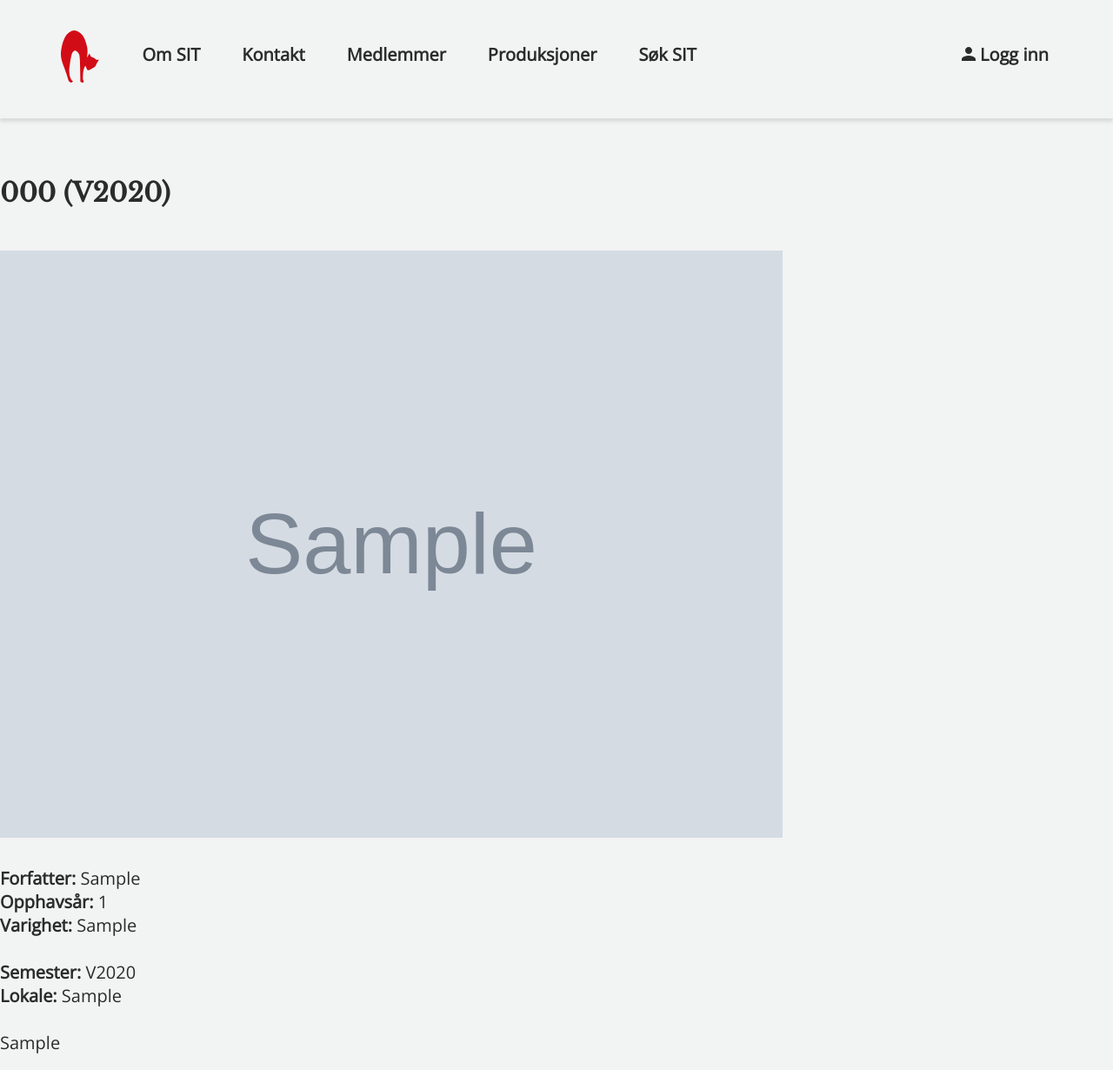
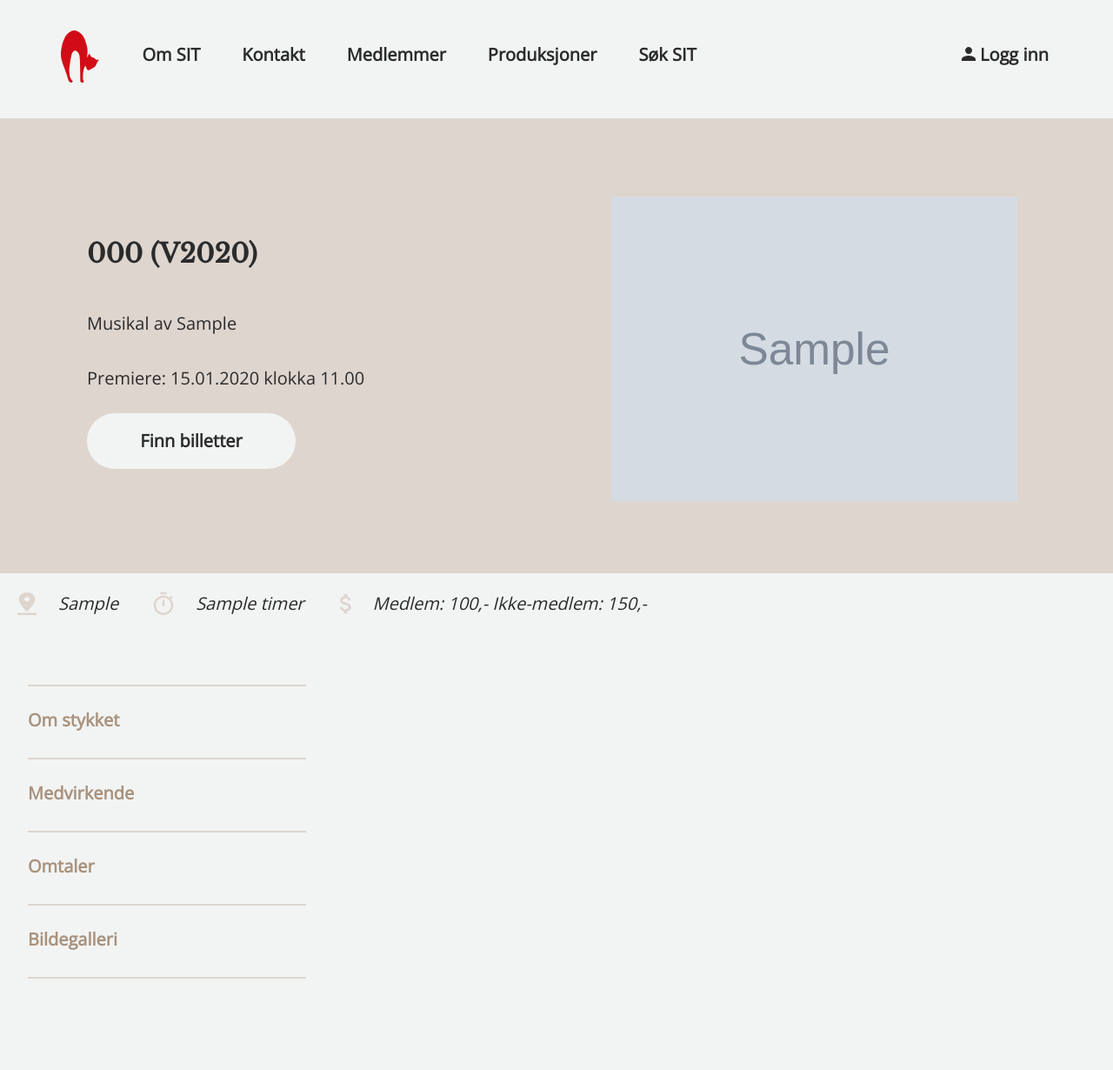
Before and after one commit to Studentersamfundets-Interne-Teater/sit-web, a Django app: page /produksjon/1/ in a window 1280 px wide. Shown: the top 1230 px of the page at 87% size. After the commit the page ends 1125 px from the top, so only its background shows below. Run offline with Django 3.2, Linux system fonts and the light colour scheme; tables that the repository leaves empty hold one stand-in row (values such as "Sample post"); grey boxes marked "Sample" are stand-in pictures.

Commit message:
Finished mobile view, but still working on desktop view

```diff
--- /dev/null
+++ b/SITnett/graphics/collapsible.js
@@ -0,0 +1,14 @@
+var coll = document.getElementsByClassName("production-categories");
+var i;
+
+for (i = 0; i < coll.length; i++) {
+  coll[i].addEventListener("click", function() {
+    this.classList.toggle("active");
+    var content = this.nextElementSibling;
+    if (content.style.maxHeight){
+      content.style.maxHeight = null;
+    } else {
+      content.style.maxHeight = content.scrollHeight + "px";
+    }
+  });
+}
--- a/SITnett/graphics/style.css
+++ b/SITnett/graphics/style.css
@@ -450,3 +450,100 @@ p {
 		height: 80vh;
 	}
 }
+
+
+/* 4.3 Production detail view */
+
+.image-container {
+	height: 350px;
+}
+.image-container img {
+	height: 100%;
+	max-width: 100%;
+	margin: auto;
+}
+.production-banner {
+	text-align: center;
+	/* Displace the padding from the parent container */
+	margin: -20px;
+}
+.production-banner .production-banner-main {
+	margin-bottom: 36px;
+}
+.production-banner .production-banner-info {
+	background-color: #DED5CE;
+	padding: 36px;
+}
+
+.production-information {
+	margin: 32px;
+}
+
+.production-extra-info {
+	margin: 20px;
+}
+
+.production-extra-info i {
+	display: flex;
+}
+.production-extra-info p {
+	padding-left: 25px;
+}
+
+.production-categories {
+	cursor: pointer;
+	color: #A9927D;
+	font-weight: 600;
+}
+
+.divider {
+	flex-grow: 1;
+	border-top: 2px solid #DED5CE;
+	margin-bottom: 25px;
+}
+
+.active, .production-categories:hover {
+	text-decoration: underline;
+}
+
+.production-category-content {
+
+	max-height: 0;
+	overflow: hidden;
+	transition: max-height 0.2s ease-out;
+
+	padding: 15px;
+
+}
+
+@media only screen and (min-width: 1024px) {
+	.production-banner {
+		padding: 90px 130px 120px 120px;
+		background-color: #DED5CE;
+		text-align: left;
+	}
+
+	.production-banner .production-banner-info {
+		padding: 0px;
+	}
+
+	.image-container {
+		float: right;
+	}
+
+	.production-extra-info i {
+		padding: 20px;
+		float: left;
+	}
+	.production-extra-info {
+		display: inline-block;
+		width: 100%;
+		margin: auto;
+	}
+
+	.production-information {
+		width: 25%;
+		float: left;
+	}
+
+}
--- a/SITnett/templates/produksjoner/produksjon_info.html
+++ b/SITnett/templates/produksjoner/produksjon_info.html
@@ -1,21 +1,70 @@
 {% extends "meny.html" %}
+{% load static %}
 
 {% block innhold %}
 
-	{% block produksjon_tittel %}
-	<h3>{{produksjon}}</h3>
-	{% endblock produksjon_tittel %}
+	{% block produksjon_info %}
 
-	{% block produksjon_info %}
-	<img src="{{produksjon.banner.url}}" width=900>
+	<section class="production-banner">
+		<div class="image-container">
+			<img src="{{produksjon.banner.url}}">
+		</div>
+		<div class="production-banner-info-container">
+			<div class="production-banner-main">
+				{% block produksjon_tittel %}
+				<h3>{{produksjon}}</h3>
+				{% endblock produksjon_tittel %}
+				Musikal av {{produksjon.forfatter}}<br>
+			</div>
+			<div class="production-banner-info">
+				Premiere: {{produksjon.premiere}}<br><br>
+				<a class="btn btn__tickets">Finn billetter</a>
+			</div>
+		</div>
+	</section>
 
-	<br><br>
-	<b>Forfatter:</b> {{produksjon.forfatter}}<br>
-	<b>Opphavsår:</b> {{produksjon.opphav}}<br>
-	{% if produksjon.varighet %}<b>Varighet:</b> {{produksjon.varighet}}<br>{% endif %}
-	<br>
-	<b>Semester:</b> {{produksjon.semester}}<br>
-	<b>Lokale:</b> {{produksjon.lokale}}<br>
+	<div class="production-extra-info">
+		<i><img src="{% static 'assets/location_icon.svg' %}">
+		<p>{{produksjon.lokale}} </p></i>
+		{% if produksjon.varighet %}
+		<i><img src="{% static 'assets/duration_icon.svg' %}">
+		<p> {{produksjon.varighet}} timer </p> </i>
+		{% endif %}
+		<!--<b>Opphavsår:</b> {{produksjon.opphav}}<br>-->
+		<i><img src="{% static 'assets/price_icon.svg' %}">
+		<p> Medlem: 100,-
+		Ikke-medlem: 150,- </p>
+		</i>
+
+	</div>
+
+	<!--<b>Semester:</b> {{produksjon.semester}}<br>-->
+	<section class="production-information">
+		<div class="divider"></div>
+		<a class="production-categories">Om stykket</a>
+		<div class="production-category-content">
+			<h3>test</h3>
+			<p>Lorem ipsum dolor sit amet, consectetur adipisicing elit, sed do eiusmod tempor incididunt ut labore et dolore magna aliqua. Ut enim ad minim veniam, quis nostrud exercitation ullamco laboris nisi ut aliquip ex ea commodo consequat.  </p>
+		</div>
+		<div class="divider"></div>
+		<a class="production-categories">Medvirkende</a>
+		<div class="production-category-content">
+			<p>Lorem ipsum dolor sit amet, consectetur adipisicing elit, sed do eiusmod tempor incididunt ut labore et dolore magna aliqua. Ut enim ad minim veniam, quis nostrud exercitation ullamco laboris nisi ut aliquip ex ea commodo consequat.  </p>
+		</div>
+		<div class="divider"></div>
+		<a class="production-categories">Omtaler</a>
+		<div class="production-category-content">
+			<p>  </p>
+		</div>
+		<div class="divider"></div>
+		<a class="production-categories">Bildegalleri</a>
+		<div class="production-category-content">
+			<p>  </p>
+		</div>
+		<div class="divider"></div>
+	</section>
+
+	<!--
 	<br>
 	{{produksjon.info}}<br>
 	{% if user.is_authenticated %}
@@ -26,7 +75,7 @@
 
 
 	<h4>Forestillinger</h4>
-	<b>Premiere:</b> {{produksjon.premiere}}<br>
+
 	{% for forestilling in produksjon.forestillinger.all %}
 		{{forestilling.tidspunkt}}
 		{% block forestilling_fjern %}
@@ -72,4 +121,7 @@
 
 	{% endblock produksjon_nav %}
 
+	-->
+	{% load static %}
+	<script src="{% static 'collapsible.js' %}"></script>
 {% endblock innhold %}
```
Also changed, not shown: SITnett/graphics/assets/duration_icon.svg (added), SITnett/graphics/assets/location_icon.svg (added), SITnett/graphics/assets/price_icon.svg (added).
